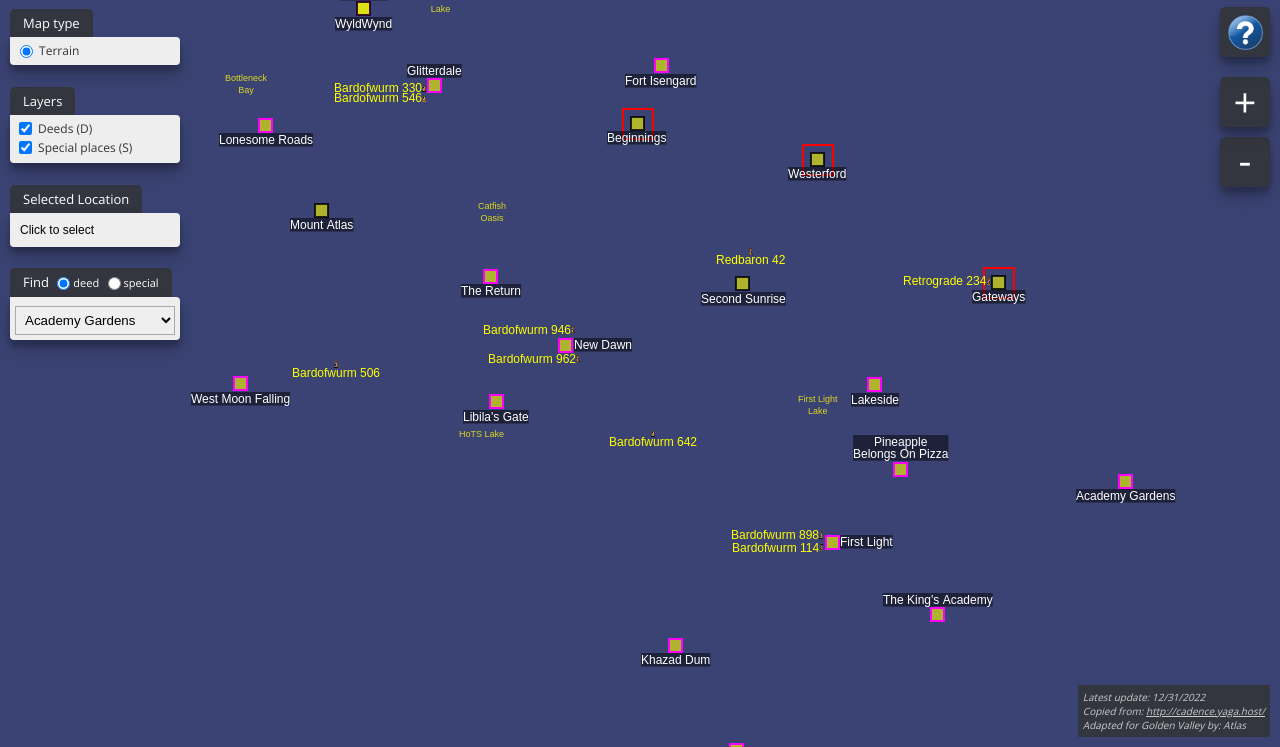
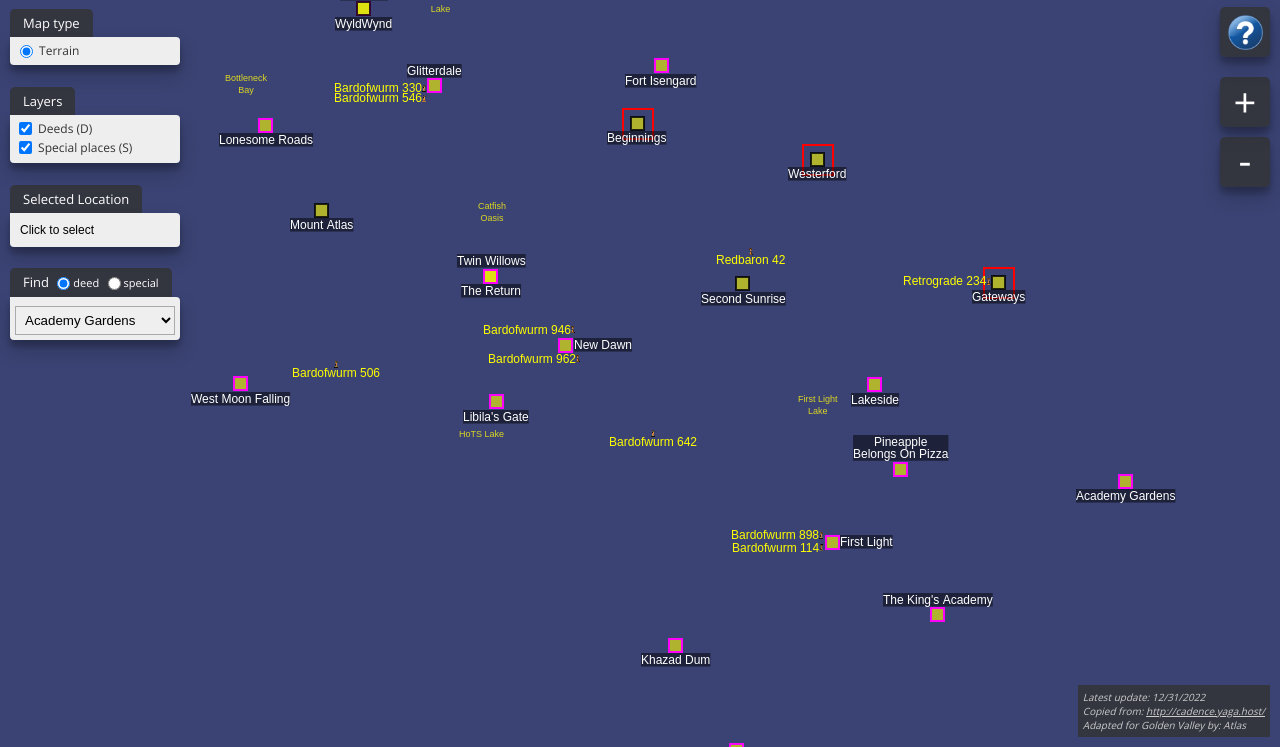
Before and after one commit to Prosperific/wurm-online-golden-valley-map, a plain HTML site: page index.html in a window 1280 px wide. Shown: the part 53-800 px from the top of the page. Drawn offline with nearby package versions, Linux system fonts and the light colour scheme.

Commit message:
feat: added disbanded deed Twin Willows

```diff
--- a/index.html
+++ b/index.html
@@ -356,9 +356,9 @@
           ],
           [
             "Twin Willows",
-            "0",
-            "0",
-            "HID"
+            "1605",
+            "1896",
+            "MAR TOP"
           ],
           [
             "Vagrant Hill",
```
